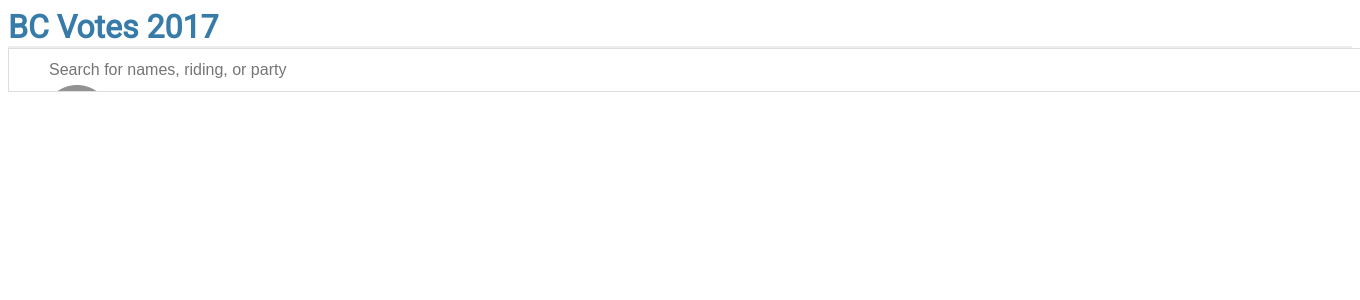
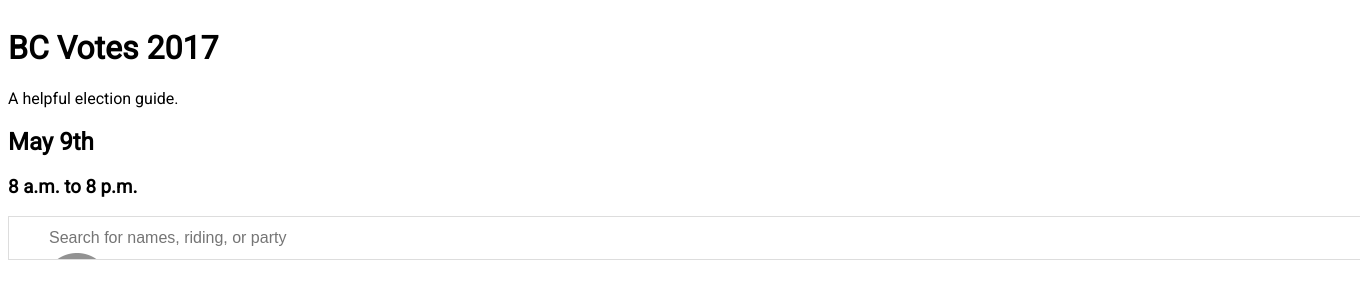
Before and after one commit to masterxyth/bcvotes, a Flask app: template templates/view.html in a window 1360 px wide; the page is wider, and only the part inside the window is pictured. Shown: the top 300 px of that part. Run offline with Flask 2, Linux system fonts and the light colour scheme; the template is opened without the code that fills it, so the values that code supplies are empty.

Commit message:
add content to header

```diff
--- a/static/style.css
+++ b/static/style.css
@@ -8,21 +8,6 @@ body {
   display: grid;
 }
 
-a, h1, h2 {
-    color: #377ba8;
-}
-
-h1, h2 {
-    margin: 0;
-}
-
-h1 {
-    border-bottom: 2px solid #eee;
-}
-
-h2 {
-    font-size: 1.2em;
-}
 
 table.dataframe, .dataframe th, .dataframe td {
     border: none;
--- a/templates/view.html
+++ b/templates/view.html
@@ -10,7 +10,15 @@
 <body>
 
 <div class=page>
-  <h1>BC Votes 2017</h1>
+  <header>
+    <h1>BC Votes 2017</h1>
+    <p>A helpful election guide.</p>
+    <div class="votedate">
+      <h2>May 9th</h2>
+      <h3>8 a.m. to 8 p.m.</h3>
+    </div>
+  </header>
+
   <input type="text" id="search" onkeyup="search()" placeholder="Search for names, riding, or party">
   {% for table in tables %}
     <h2>{{titles[loop.index]}}</h2>
```
